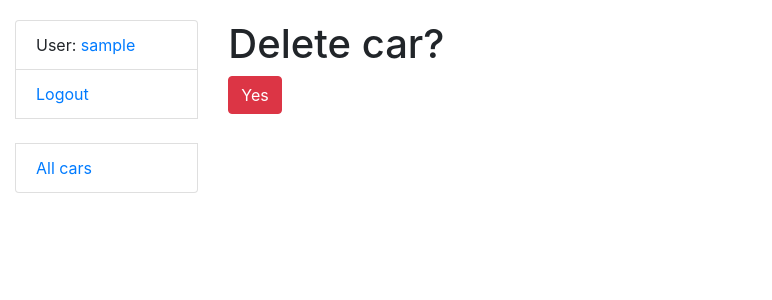
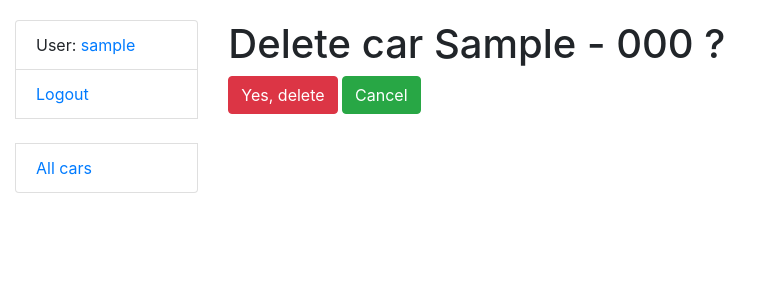
Before and after one commit to Ihor-Ivashov/car-service, a Django app: page /cars/1/delete/ in a window 1280 px wide. Shown: the top 300 px of the page, without its empty margins (0-772 px from the left). Run offline with Django 4.2, Linux system fonts and the light colour scheme; a user stored in the database is signed in; tables that the repository leaves empty hold one stand-in row (values such as "Sample post").

Commit message:
Add cancel button to page car_confirm_delete

```diff
--- a/templates/service/car_confirm_delete.html
+++ b/templates/service/car_confirm_delete.html
@@ -1,10 +1,11 @@
 {% extends "base.html" %}
 
 {% block content %}
-  <h1>Delete car?</h1>
+  <h1>Delete car {{ object }} ?</h1>
   <form action="" method="post">
     {% csrf_token %}
 
-    <input type="submit" value="Yes" class="btn btn-danger">
+    <input class="btn btn-danger" type="submit" value="Yes, delete">
+    <input class="btn btn-success" type="button" value="Cancel" onclick="history.back()">
   </form>
 {% endblock %}
```
